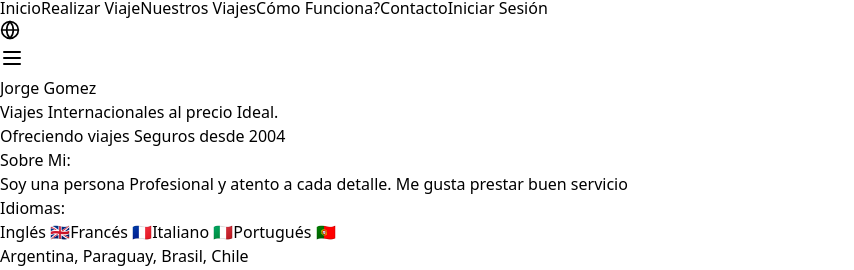
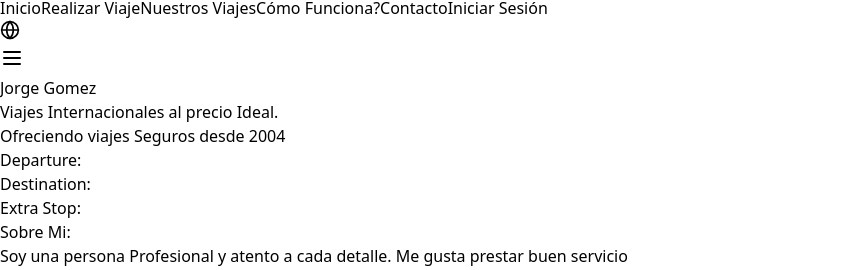
Before and after one commit to EtherealDevs/taxi, a Next.js app in the folder frontend/: page / in a window 1280 px wide. Shown: the part 828-1098 px from the top of the page, without its empty margins (0-854 px from the left). Built offline with nearby package versions, Linux system fonts and the light colour scheme.

Commit message:
refactor(FormReserv, Hero): decouple modal handling from FormReserv; integrate location state management in Hero component

```diff
--- a/frontend/src/components/Reserv.tsx
+++ b/frontend/src/components/Reserv.tsx
@@ -1,30 +1,14 @@
 import React, { useState } from 'react';
 import { Clock, MapPin, Plus } from "lucide-react";
 import { useTranslation } from 'react-i18next';
-import MapModal from './ui/MapModal';
 
-export default function FormReserv() {
+interface FormReservProps {
+  onOpenModal: (inputName: 'departure' | 'destination' | 'extraStop') => void;
+}
+
+export default function FormReserv({ onOpenModal }: FormReservProps) {
   const { t } = useTranslation();
-  const [isModalOpen, setIsModalOpen] = useState(false);
-  const [activeInput, setActiveInput] = useState<'departure' | 'destination' | 'extraStop' | null>(null);
   const [location, setLocation] = useState({ departure: '', destination: '', extraStop: '' });
-
-  const handleOpenModal = (inputName: 'departure' | 'destination' | 'extraStop') => {
-    setActiveInput(inputName);
-    setIsModalOpen(true);
-  };
-
-  const handleCloseModal = () => {
-    setIsModalOpen(false);
-    setActiveInput(null);
-  };
-
-  const handleSelectLocation = (lat: number, lng: number) => {
-    if (activeInput) {
-      setLocation({ ...location, [activeInput]: `${lat}, ${lng}` });
-    }
-    handleCloseModal();
-  };
 
   return (
     <div className="flex-none w-full md:w-[400px] md:ml-auto sticky translate-x-9 top-0">
@@ -42,7 +26,7 @@ export default function FormReserv() {
                 placeholder={t('reserv.departurePlace')}
                 className="w-full pl-12 py-3 rounded-2xl border border-gray-200 focus:outline-none focus:ring-2 focus:ring-[#4263EB] focus:border-transparent"
                 value={location.departure}
-                onClick={() => handleOpenModal('departure')}
+                onClick={() => onOpenModal('departure')}
                 readOnly
               />
             </div>
@@ -54,7 +38,7 @@ export default function FormReserv() {
                 placeholder={t('reserv.addExtraStop')}
                 className="w-full pl-12 py-3 rounded-2xl border border-gray-200 focus:outline-none focus:ring-2 focus:ring-[#4263EB] focus:border-transparent"
                 value={location.extraStop}
-                onClick={() => handleOpenModal('extraStop')}
+                onClick={() => onOpenModal('extraStop')}
                 readOnly
               />
             </div>
@@ -66,7 +50,7 @@ export default function FormReserv() {
                 placeholder={t('reserv.destination')}
                 className="w-full pl-12 py-3 rounded-2xl border border-gray-200 focus:outline-none focus:ring-2 focus:ring-[#4263EB] focus:border-transparent"
                 value={location.destination}
-                onClick={() => handleOpenModal('destination')}
+                onClick={() => onOpenModal('destination')}
                 readOnly
               />
             </div>
@@ -104,7 +88,6 @@ export default function FormReserv() {
           </div>
         </form>
       </div>
-      {isModalOpen && <MapModal onClose={handleCloseModal} onSelectLocation={handleSelectLocation} />}
     </div>
   );
 }
--- a/frontend/src/components/interface/Hero.tsx
+++ b/frontend/src/components/interface/Hero.tsx
@@ -1,11 +1,34 @@
 'use client'
 import { useTranslation } from 'react-i18next';
+import { useState } from 'react';
 
 import FormReserv from "../Reserv"
 import Image from "next/image"
+import MapModal from '../ui/MapModal';
 
 export default function Hero() {
     const { t } = useTranslation();
+    const [isModalOpen, setIsModalOpen] = useState(false);
+    const [activeInput, setActiveInput] = useState<'departure' | 'destination' | 'extraStop' | null>(null);
+    const [location, setLocation] = useState({ departure: '', destination: '', extraStop: '' });
+
+    const handleOpenModal = (inputName: 'departure' | 'destination' | 'extraStop') => {
+        setActiveInput(inputName);
+        setIsModalOpen(true);
+    };
+
+    const handleCloseModal = () => {
+        setIsModalOpen(false);
+        setActiveInput(null);
+    };
+
+    const handleSelectLocation = (lat: number, lng: number) => {
+        if (activeInput) {
+            setLocation({ ...location, [activeInput]: `${lat}, ${lng}` });
+        }
+        handleCloseModal();
+    };
+
     return (
         <div className="w-full min-h-screen bg-transparent p-4 md:p-8 flex items-center">
             <div className="w-full max-w-6xl bg-transparent mx-auto flex flex-col md:flex-row gap-8 items-start">
@@ -15,6 +38,12 @@ export default function Hero() {
                         <h1 className="text-3xl font-bold text-gray-900">{t('hero.name')}</h1>
                         <p className="text-gray-600">{t('hero.internationalTrips')}</p>
                         <p className="text-gray-600">{t('hero.safeTrips')}</p>
+                    </div>
+
+                    <div>
+                        <p>Departure: {location.departure}</p>
+                        <p>Destination: {location.destination}</p>
+                        <p>Extra Stop: {location.extraStop}</p>
                     </div>
 
                     <div className="flex flex-col md:flex-row gap-6 mt-8">
@@ -46,9 +75,10 @@ export default function Hero() {
 
                 {/* Columna Derecha */}
                 <div className="bg-to-r from-cyan-500 to-blue-500">
-                    <FormReserv />
+                    <FormReserv onOpenModal={handleOpenModal} />
                 </div>
             </div>
+            {isModalOpen && <MapModal onClose={handleCloseModal} onSelectLocation={handleSelectLocation} />}
         </div>
     )
 }
--- a/frontend/src/components/ui/MapModal.tsx
+++ b/frontend/src/components/ui/MapModal.tsx
@@ -33,14 +33,14 @@ const MapModal: React.FC<MapModalProps> = ({ onClose, onSelectLocation }) => {
     };
 
     return (
-        <div className="fixed inset-0 bg-black bg-opacity-50 backdrop-blur-sm flex justify-center items-center z-50">
-            <div className="bg-white rounded-lg shadow-lg overflow-hidden w-11/12 md:w-3/4 lg:w-1/2">
+        <div className="fixed inset-0 bg-opacity-50 backdrop-blur-sm flex justify-center items-center z-50">
+            <div className="bg-white rounded-lg shadow-lg overflow-hidden w-1/2 h-1/2">
                 <div className="flex justify-end p-2">
                     <button onClick={onClose} className="text-gray-500 hover:text-gray-700">
                         &times;
                     </button>
                 </div>
-                <MapContainer center={[51.505, -0.09]} zoom={13} style={{ height: '400px', width: '100%' }}>
+                <MapContainer center={[51.505, -0.09]} zoom={13} style={{ height: 'calc(60vh - 4rem)', width: '50%' }}>
                     <TileLayer
                         url="https://{s}.tile.openstreetmap.org/{z}/{x}/{y}.png"
                     />
```
